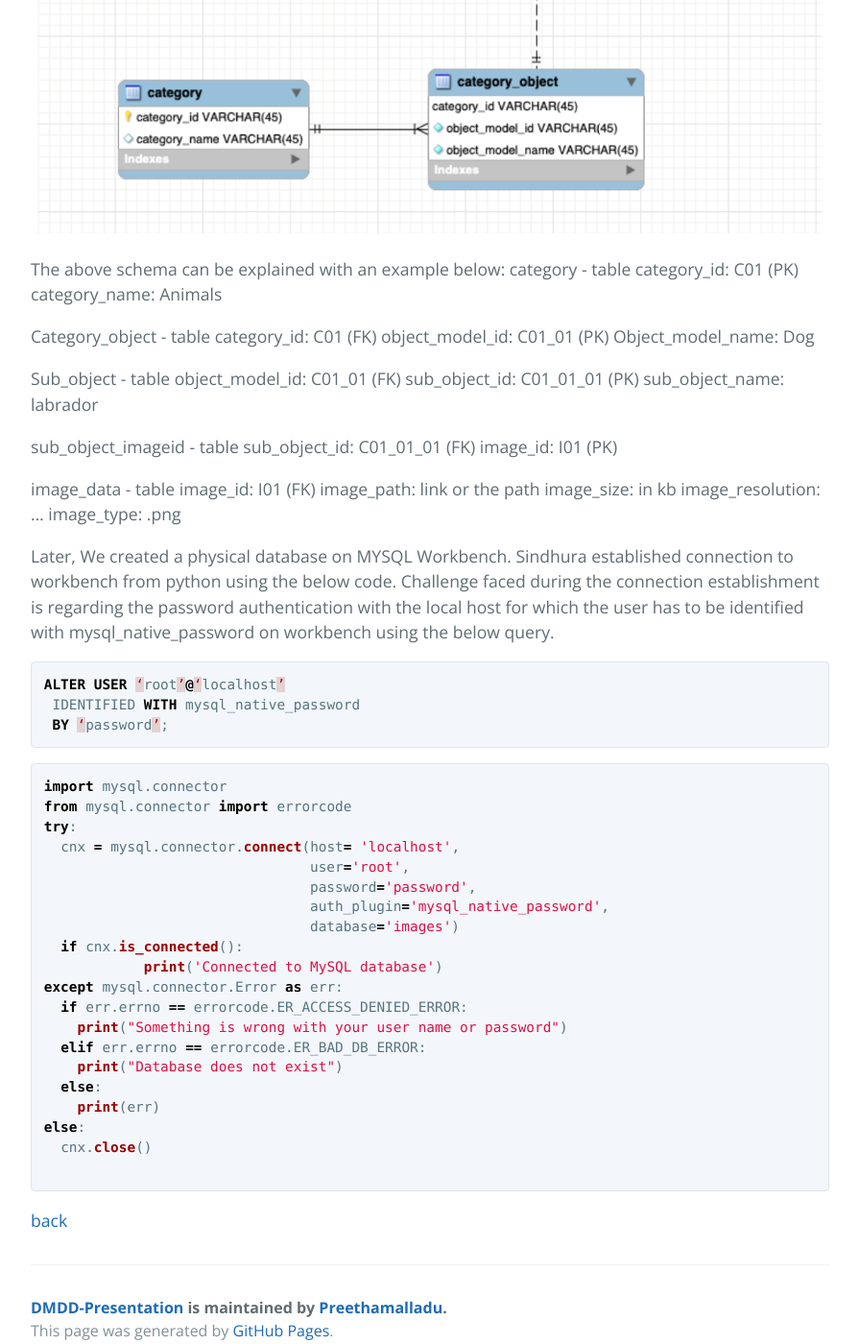
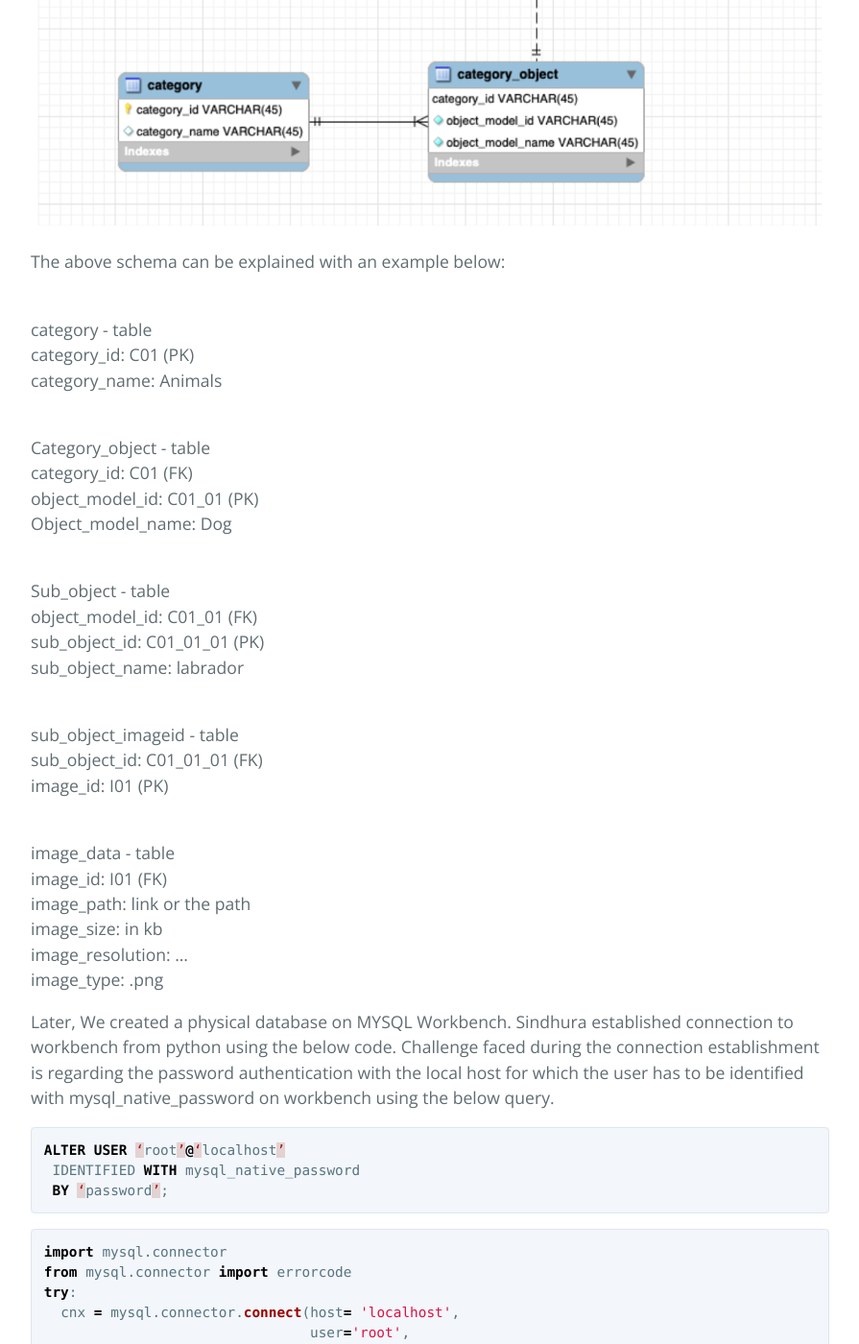
Before and after one commit to Preethamalladu/DMDD-Presentation, a Jekyll site: the page built from another-page.md, in a window 1280 px wide and 1400 px high, scrolled down 2350 px. Shown: the whole window at 96% size, without its empty margins (192-1087 px from the left). Built offline with Jekyll 4.4.1, drawn with Linux system fonts in a browser that asks for light colours; our own code applies the rules of GitHub Pages for plain Markdown files; part of the change alters nothing that is shown; some of the changed text lies outside the part shown.

```diff
--- a/another-page.md
+++ b/another-page.md
@@ -2,7 +2,8 @@
 layout: default
 ---
 
-title: The Database Part
+# The Database Part
+
 description: This is a report about the database work we have done
 
 
@@ -73,30 +74,37 @@ The below is the database schema:
 ![Octocat](https://raw.githubusercontent.com/Preethamalladu/DMDD-Presentation/master/hiii.png)
 
 The above schema can be explained with an example below:
-category - table
-category_id: C01 (PK)
-category_name: Animals
 
-Category_object - table
-category_id: C01 (FK)
-object_model_id: C01_01 (PK)
-Object_model_name: Dog
 
-Sub_object - table
-object_model_id: C01_01 (FK)
-sub_object_id: C01_01_01 (PK)
-sub_object_name: labrador
+<br> category - table
+<br> category_id: C01 (PK)
+<br> category_name: Animals
 
-sub_object_imageid - table
-sub_object_id: C01_01_01 (FK)
-image_id: I01 (PK)
 
-image_data - table
-image_id: I01 (FK)
-image_path: link or the path
-image_size: in kb
-image_resolution: ...
-image_type: .png
+<br> Category_object - table
+<br> category_id: C01 (FK)
+<br> object_model_id: C01_01 (PK)
+<br> Object_model_name: Dog
+
+
+<br> Sub_object - table
+<br> object_model_id: C01_01 (FK)
+<br> sub_object_id: C01_01_01 (PK)
+<br> sub_object_name: labrador
+
+
+<br> sub_object_imageid - table
+<br> sub_object_id: C01_01_01 (FK)
+<br> image_id: I01 (PK)
+
+
+<br> image_data - table
+<br> image_id: I01 (FK)
+<br> image_path: link or the path
+<br> image_size: in kb
+<br> image_resolution: ...
+<br> image_type: .png
+
 
 Later, We created a physical database on MYSQL Workbench.
 Sindhura established connection to workbench from python using the below code.
```
